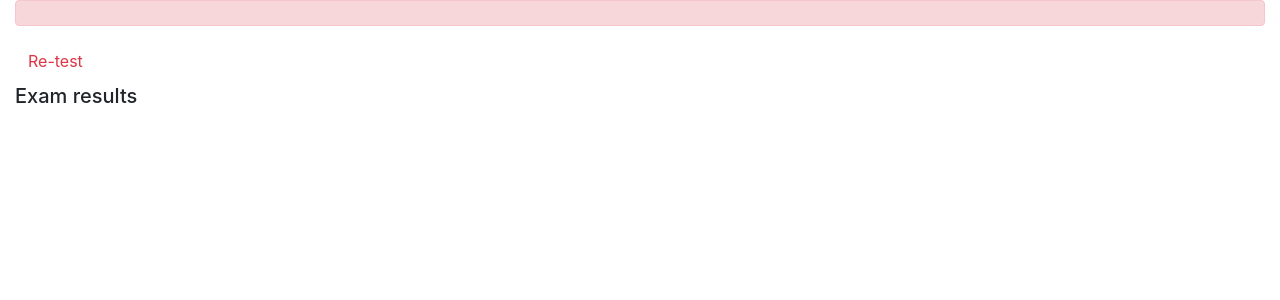
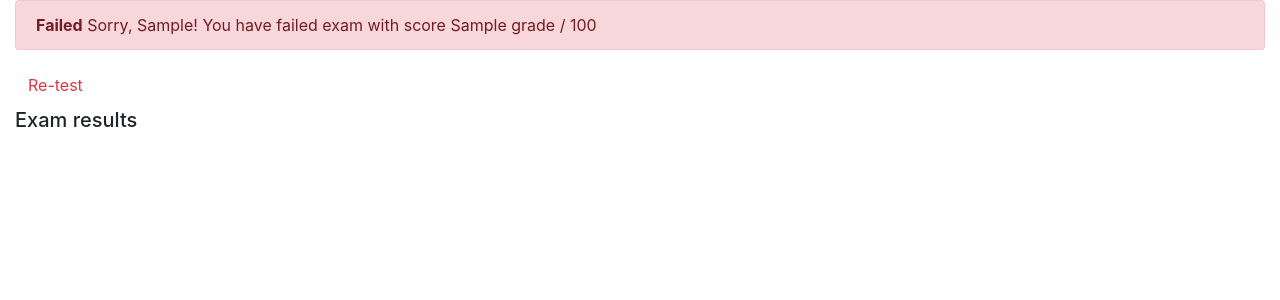
Before and after one commit to AntoTheBug/final-cloud-app-with-database, a Django app: template final_template/onlinecourse/templates/onlinecourse/exam_result_bootstrap.html in a window 1280 px wide. Shown: the part 56-356 px from the top of the page. Run offline with Django 3.2, Linux system fonts and the light colour scheme; a user stored in the database is signed in; tables that the repository leaves empty hold one stand-in row (values such as "Sample post"); the template is opened without the code that fills it: values that come from a table or form of the project are taken from there, most other values are stand-ins (such as "Sample title", 1, 10 or a date in 2020); some libraries are stand-ins or nearby versions.

Commit message:
Update exam_result_bootstrap.html

```diff
--- a/final_template/onlinecourse/templates/onlinecourse/exam_result_bootstrap.html
+++ b/final_template/onlinecourse/templates/onlinecourse/exam_result_bootstrap.html
@@ -38,11 +38,11 @@
 <div class="container-fluid">
     {% if grade > 80 %}
     <div class="alert alert-success">
-       <!--HINT Display passed info -->
+       <b>Congratulations, {{ user.first_name }}!</b> You have passed the exam and completed the course with score {{ grade }} / 100
     </div>
         {% else %}
         <div class="alert alert-danger">
-            <!--HINT Display failed info -->
+        <b>Failed</b> Sorry, {{ user.first_name }}! You have failed exam with score {{ grade }} / 100
         </div>
         <a class="btn btn-link text-danger" href="{% url 'onlinecourse:course_details' course.id %}">Re-test</a>
         {% endif %}
```
